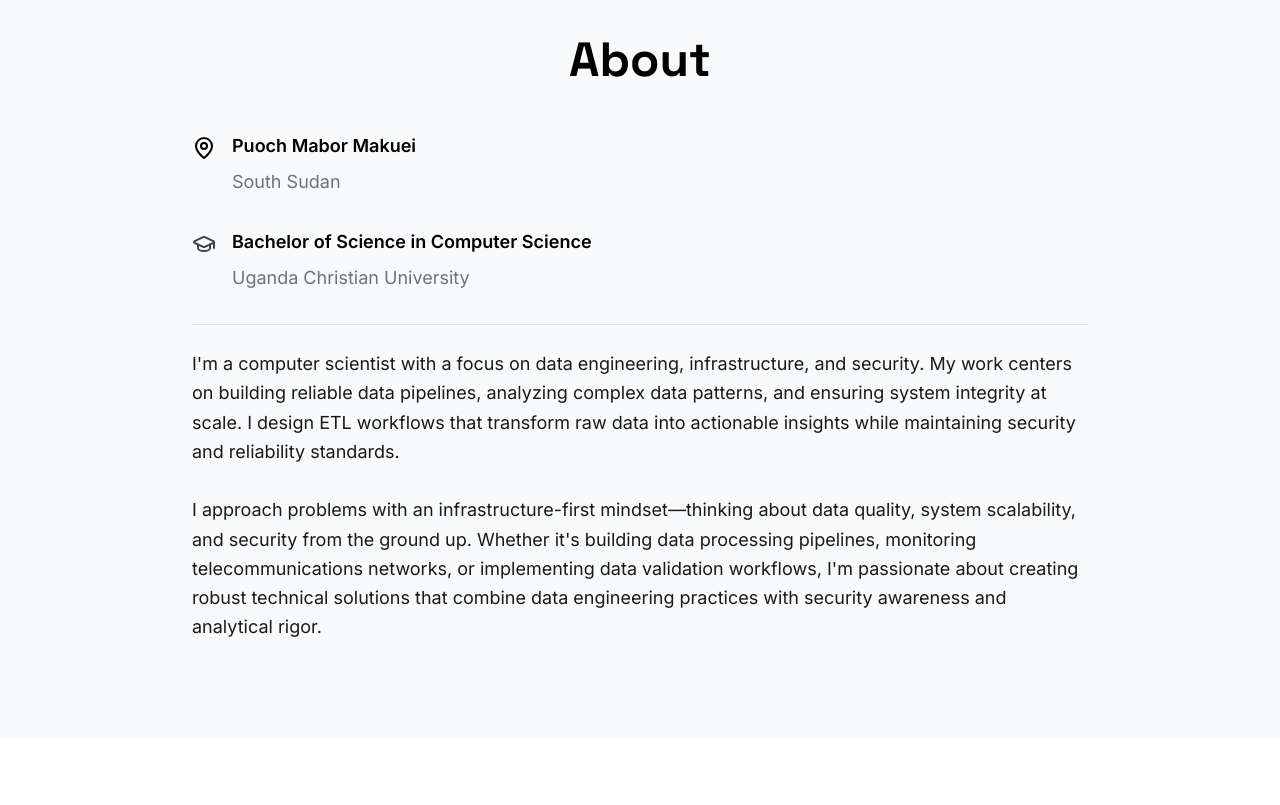
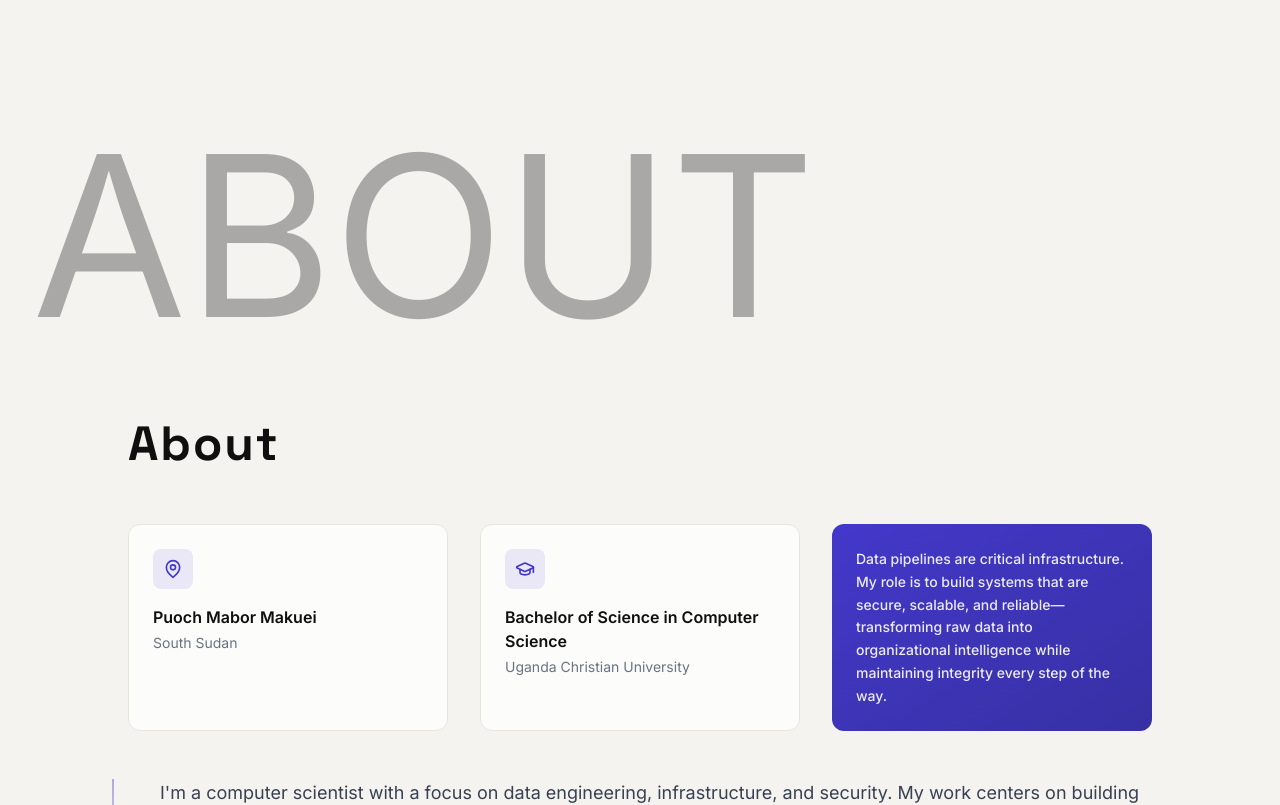
Before and after one commit to puoch1of1/PORTFOLIO-, a React (Vite) app: page / in a window 1280 px wide. Shown: the part 860-1665 px from the top of the page. Built offline with nearby package versions, Linux system fonts and the light colour scheme.

Commit message:
Refactor About section: enhance layout, animations, and styles for improved visual presentation

```diff
--- a/src/sections/About.tsx
+++ b/src/sections/About.tsx
@@ -7,55 +7,78 @@ const containerVariants = {
   visible: {
     opacity: 1,
     transition: {
-      staggerChildren: 0.2,
+      staggerChildren: 0.15,
     },
   },
 };
 
 const itemVariants = {
-  hidden: { opacity: 0, y: 20 },
-  visible: { opacity: 1, y: 0 },
+  hidden: { opacity: 0, y: 25 },
+  visible: { opacity: 1, y: 0, transition: { duration: 0.6, ease: 'easeOut' } },
 };
 
 export default function About() {
   return (
-    <section id="about" className="py-16 sm:py-20 md:py-24 px-4 sm:px-6 lg:px-8 bg-gray-50">
-      <div className="max-w-4xl mx-auto">
+    <section id="about" className="relative py-20 sm:py-28 md:py-32 px-4 sm:px-6 lg:px-8 bg-warm-100 overflow-hidden">
+      {/* Ghost background text */}
+      <div className="ghost-text text-[6rem] sm:text-[10rem] md:text-[14rem] top-8 -left-4 sm:left-8 opacity-30">
+        ABOUT
+      </div>
+
+      <div className="relative z-10 max-w-5xl mx-auto">
         <motion.div
           variants={containerVariants}
           initial="hidden"
           whileInView="visible"
           viewport={{ once: true, margin: '-100px' }}
         >
-          <motion.h2
-            variants={itemVariants}
-            className="text-3xl sm:text-4xl md:text-5xl font-heading font-bold mb-10 sm:mb-12 text-center"
-          >
-            About
-          </motion.h2>
+          <motion.div variants={itemVariants} className="mb-10 sm:mb-14">
+            <div className="section-accent mb-4" />
+            <h2 className="text-3xl sm:text-4xl md:text-5xl font-heading font-bold tracking-wide-heading text-primary-dark">
+              About
+            </h2>
+          </motion.div>
+
+          <div className="grid grid-cols-1 md:grid-cols-3 gap-6 sm:gap-8 mb-10 sm:mb-12">
+            <motion.div
+              variants={itemVariants}
+              className="bg-white/70 backdrop-blur-sm border border-warm-200 rounded-xl p-5 sm:p-6 hover:border-accent/20 hover:shadow-md hover:shadow-accent/5 transition-all duration-500"
+            >
+              <div className="w-10 h-10 rounded-lg bg-accent/10 flex items-center justify-center mb-4">
+                <MapPin className="text-accent" size={20} />
+              </div>
+              <p className="text-primary-dark font-semibold mb-1">{about.name}</p>
+              <p className="text-secondary-gray text-sm">{about.origin}</p>
+            </motion.div>
+
+            <motion.div
+              variants={itemVariants}
+              className="bg-white/70 backdrop-blur-sm border border-warm-200 rounded-xl p-5 sm:p-6 hover:border-accent/20 hover:shadow-md hover:shadow-accent/5 transition-all duration-500"
+            >
+              <div className="w-10 h-10 rounded-lg bg-accent/10 flex items-center justify-center mb-4">
+                <GraduationCap className="text-accent" size={20} />
+              </div>
+              <p className="text-primary-dark font-semibold mb-1">{about.education.degree}</p>
+              <p className="text-secondary-gray text-sm">{about.education.institution}</p>
+            </motion.div>
+
+            <motion.div
+              variants={itemVariants}
+              className="bg-gradient-to-br from-accent to-accent-deep rounded-xl p-5 sm:p-6 text-white flex flex-col justify-center"
+            >
+              <p className="text-sm font-medium leading-relaxed opacity-90">
+                {about.philosophy}
+              </p>
+            </motion.div>
+          </div>
 
           <motion.div
             variants={itemVariants}
-            className="space-y-6 sm:space-y-8 text-base sm:text-lg text-secondary-gray leading-relaxed"
+            className="relative"
           >
-            <div className="flex items-start gap-4 mb-6">
-              <MapPin className="text-black mt-1 flex-shrink-0" size={24} />
-              <div>
-                <p className="text-black font-semibold mb-2">{about.name}</p>
-                <p className="text-secondary-gray">{about.origin}</p>
-              </div>
-            </div>
-
-            <div className="flex items-start gap-4 mb-6">
-              <GraduationCap className="text-gray-700 mt-1 flex-shrink-0" size={24} />
-              <div>
-                <p className="text-black font-semibold mb-2">{about.education.degree}</p>
-                <p className="text-secondary-gray">{about.education.institution}</p>
-              </div>
-            </div>
-
-            <div className="pt-6 border-t border-black/10">
-              <p className="text-black/90 leading-relaxed whitespace-pre-line">
+            <div className="absolute -left-4 top-0 bottom-0 w-0.5 bg-gradient-to-b from-accent/40 via-accent/10 to-transparent hidden sm:block" />
+            <div className="sm:pl-8">
+              <p className="text-base sm:text-lg text-secondary-dark leading-relaxed whitespace-pre-line">
                 {about.narrative}
               </p>
             </div>
```
